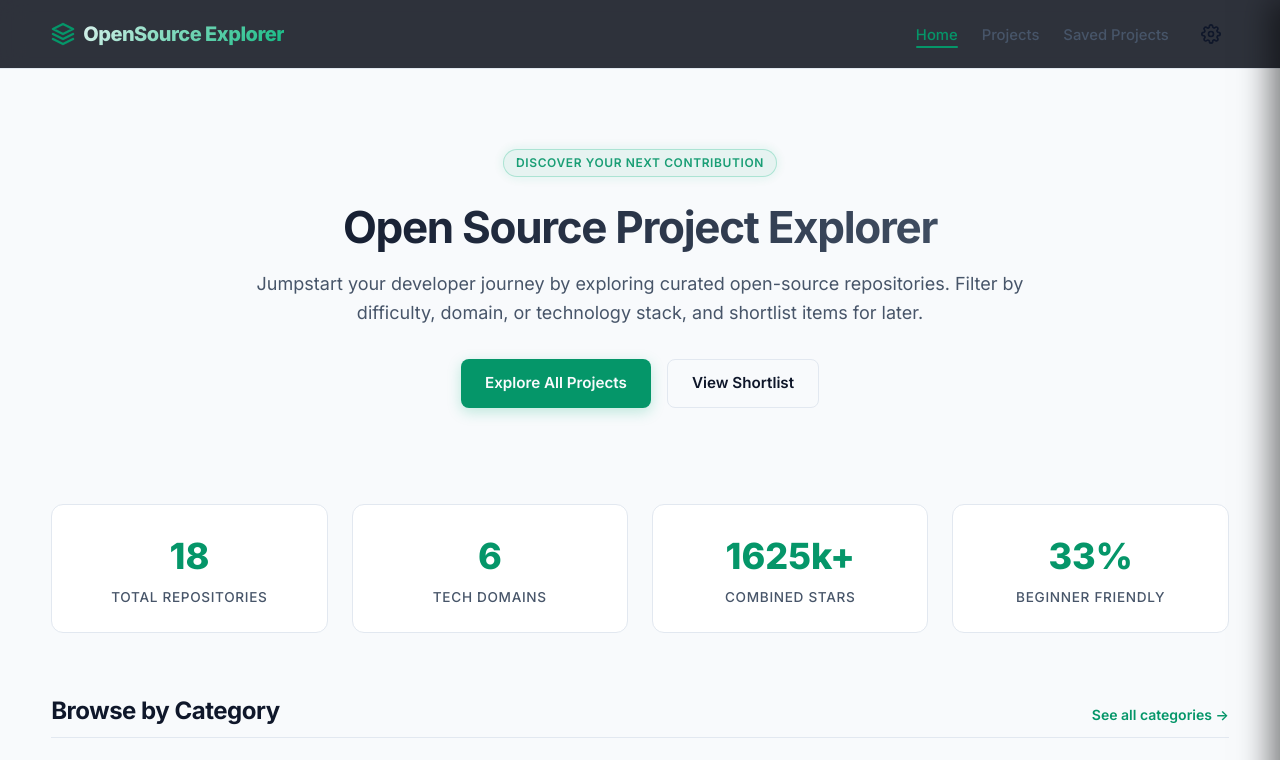
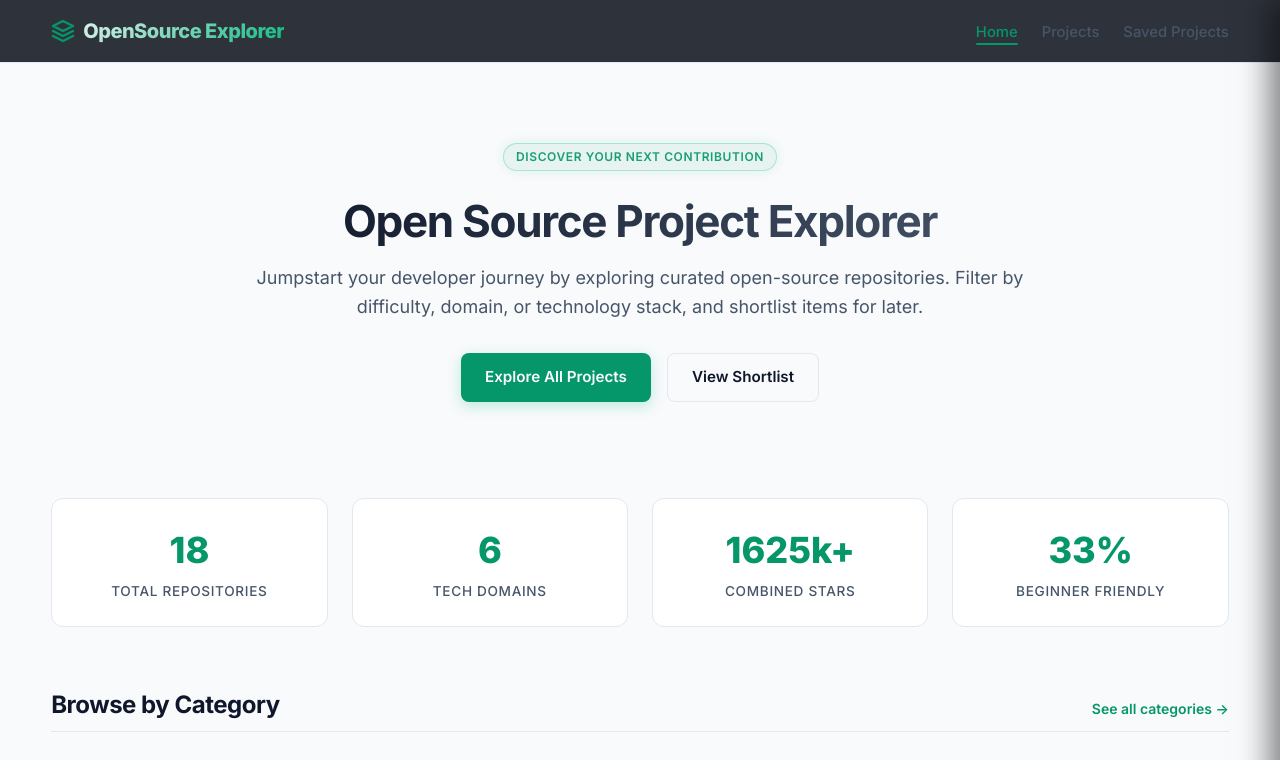
Before and after one commit to shahaulalam85/OpenSourceExplorer, a Next.js app: page / in a window 1280 px wide. Shown: the top 760 px of the page. Built offline with nearby package versions, Linux system fonts and the light colour scheme.

Commit message:
setting option is remove from the navbar

```diff
--- a/components/DevOverlayReplica.js
+++ b/components/DevOverlayReplica.js
@@ -92,17 +92,13 @@ export default function DevOverlayReplica() {
             overflow: "hidden"
           }}
         >
-          {/* Header */}
           <div style={{
             display: "flex",
-            justifyContent: "space-between",
+            justifyContent: "flex-end",
             alignItems: "center",
             padding: "1rem 1.25rem",
             borderBottom: "1px solid #1e222b"
           }}>
-            <span style={{ fontSize: "1.05rem", fontWeight: "600", letterSpacing: "-0.01em" }}>
-              Preferences
-            </span>
             <button
               onClick={() => setIsOpen(false)}
               style={{
--- a/components/Navbar.js
+++ b/components/Navbar.js
@@ -187,36 +187,6 @@ export default function Navbar() {
                 </Link>
               </li>
             </ul>
-
-            <button
-              onClick={toggleDrawer}
-              className={`navbar-link ${isOpen ? "active" : ""}`}
-              style={{
-                background: "none",
-                border: "none",
-                cursor: "pointer",
-                display: "flex",
-                alignItems: "center",
-                padding: "0.5rem",
-                color: isOpen ? "var(--primary)" : "inherit"
-              }}
-              title="Preferences"
-              aria-label="Open Preferences"
-            >
-              <svg
-                viewBox="0 0 24 24"
-                width="20"
-                height="20"
-                stroke="currentColor"
-                strokeWidth="2"
-                fill="none"
-                strokeLinecap="round"
-                strokeLinejoin="round"
-              >
-                <circle cx="12" cy="12" r="3" />
-                <path d="M19.4 15a1.65 1.65 0 0 0 .33 1.82l.06.06a2 2 0 1 1-2.83 2.83l-.06-.06a1.65 1.65 0 0 0-1.82-.33 1.65 1.65 0 0 0-1 1.51V21a2 2 0 0 1-4 0v-.09A1.65 1.65 0 0 0 9 19.4a1.65 1.65 0 0 0-1.82.33l-.06.06a2 2 0 1 1-2.83-2.83l.06-.06a1.65 1.65 0 0 0 .33-1.82 1.65 1.65 0 0 0-1.51-1H3a2 2 0 0 1 0-4h.09A1.65 1.65 0 0 0 4.6 9a1.65 1.65 0 0 0-.33-1.82l-.06-.06a2 2 0 1 1 2.83-2.83l.06.06a1.65 1.65 0 0 0 1.82.33H9a1.65 1.65 0 0 0 1-1.51V3a2 2 0 0 1 4 0v.09a1.65 1.65 0 0 0 1 1.51 1.65 1.65 0 0 0 1.82-.33l.06-.06a2 2 0 1 1 2.83 2.83l-.06.06a1.65 1.65 0 0 0-.33 1.82V9a1.65 1.65 0 0 0 1.51 1H21a2 2 0 0 1 0 4h-.09a1.65 1.65 0 0 0-1.51 1z" />
-              </svg>
-            </button>
           </div>
         </nav>
       </header>
@@ -229,10 +199,7 @@ export default function Navbar() {
 
       {/* Preferences Slide-over Drawer */}
       <div className={`settings-drawer ${isOpen ? "active" : ""}`}>
-        <div className="settings-drawer-header">
-          <h3>
-            Preferences
-          </h3>
+        <div className="settings-drawer-header" style={{ justifyContent: "flex-end" }}>
           <button onClick={toggleDrawer} className="settings-close-btn" aria-label="Close Preferences">
             <svg
               viewBox="0 0 24 24"
--- a/components/ThemeSync.js
+++ b/components/ThemeSync.js
@@ -4,6 +4,33 @@ import { useEffect } from "react";
 
 export default function ThemeSync() {
   useEffect(() => {
+    // Helper to hide bottom-right floating widgets (e.g. IDE preview brain widget)
+    const hideFloatingWidgets = () => {
+      const all = document.querySelectorAll("body > *, html > *");
+      all.forEach((el) => {
+        if (el.tagName.toLowerCase() === "nextjs-portal") return;
+
+        const style = window.getComputedStyle(el);
+        if (style.position === "fixed" || style.position === "absolute") {
+          const bottom = parseFloat(style.bottom);
+          const right = parseFloat(style.right);
+          if (!isNaN(bottom) && !isNaN(right) && bottom < 120 && right < 120) {
+            const width = parseFloat(style.width);
+            if ((!isNaN(width) && width < 150) || el.tagName.toLowerCase() === "iframe" || el.id.includes("antigravity") || el.tagName.toLowerCase().includes("antigravity")) {
+              el.style.setProperty("display", "none", "important");
+            }
+          }
+        }
+      });
+    };
+
+    hideFloatingWidgets();
+    const widgetObserver = new MutationObserver(hideFloatingWidgets);
+    widgetObserver.observe(document.documentElement, {
+      childList: true,
+      subtree: true
+    });
+
     // Helper to hide non-preference rows and options in Next.js Dev Overlay
     const cleanDevOverlay = (shadowRoot) => {
       if (!shadowRoot) return;
@@ -46,8 +73,6 @@ export default function ThemeSync() {
           while (current && current.parentElement) {
             const parentText = current.parentElement.textContent || "";
             const currentText = current.textContent || "";
-            // Find the option container row: it is a child of the container holding "Theme",
-            // but is not the "Theme" container itself
             if (parentText.includes("Theme") && !currentText.includes("Theme")) {
               nodesToHide.push(current);
               break;
@@ -84,7 +109,6 @@ export default function ThemeSync() {
     const setupPortalObservers = (p) => {
       if (!p) return;
 
-      // Theme syncing
       syncTheme(p);
       if (observer) observer.disconnect();
       observer = new MutationObserver(() => syncTheme(p));
@@ -93,7 +117,6 @@ export default function ThemeSync() {
         attributeFilter: ["class"]
       });
 
-      // Dev overlay cleaning
       if (p.shadowRoot) {
         cleanDevOverlay(p.shadowRoot);
         if (overlayObserver) overlayObserver.disconnect();
@@ -109,7 +132,6 @@ export default function ThemeSync() {
       setupPortalObservers(portal);
     }
 
-    // Observe document root to capture when nextjs-portal is dynamically attached
     const docObserver = new MutationObserver(() => {
       const foundPortal = document.querySelector("nextjs-portal");
       if (foundPortal && foundPortal !== portal) {
@@ -127,6 +149,7 @@ export default function ThemeSync() {
       if (observer) observer.disconnect();
       if (overlayObserver) overlayObserver.disconnect();
       docObserver.disconnect();
+      widgetObserver.disconnect();
     };
   }, []);
 
```
